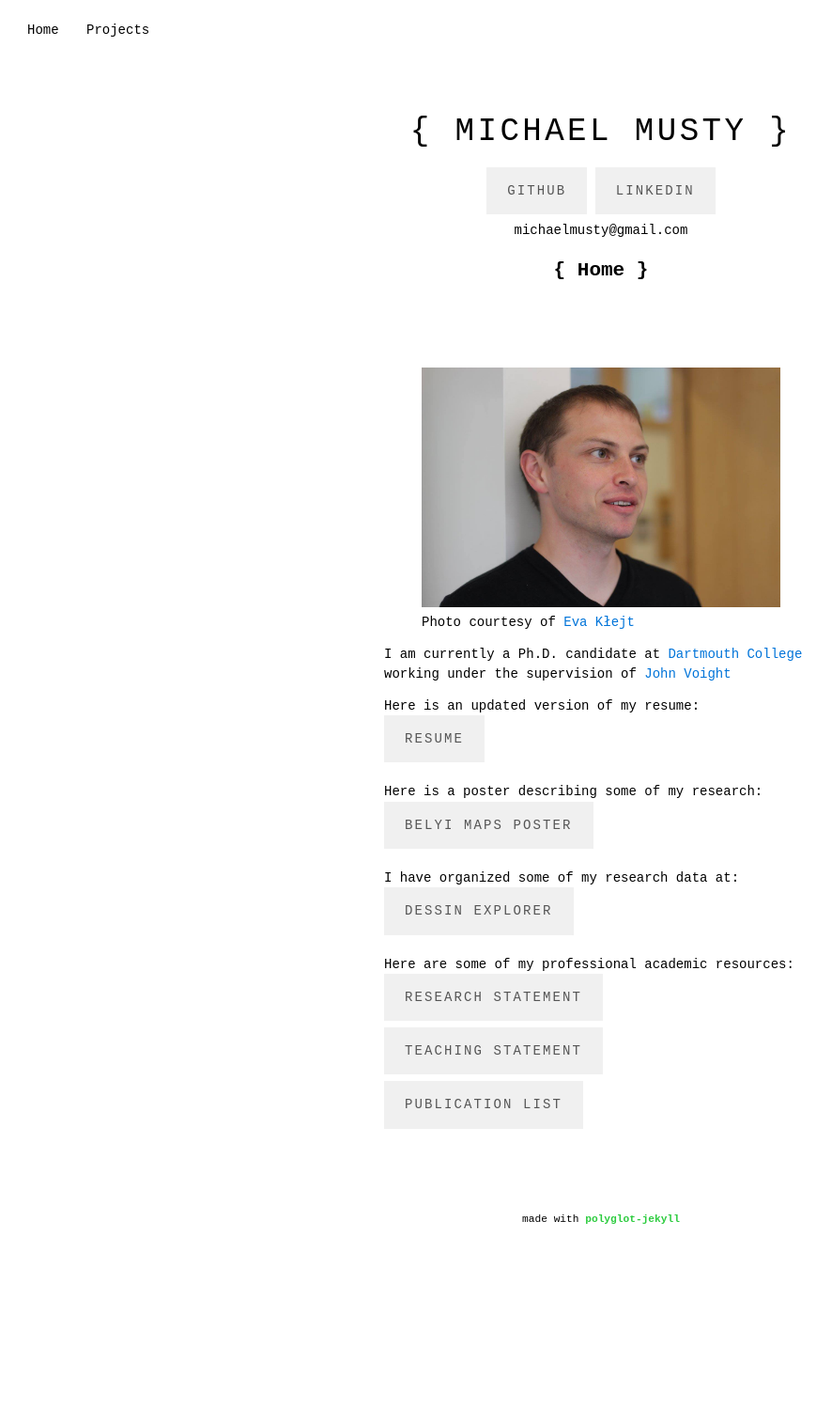
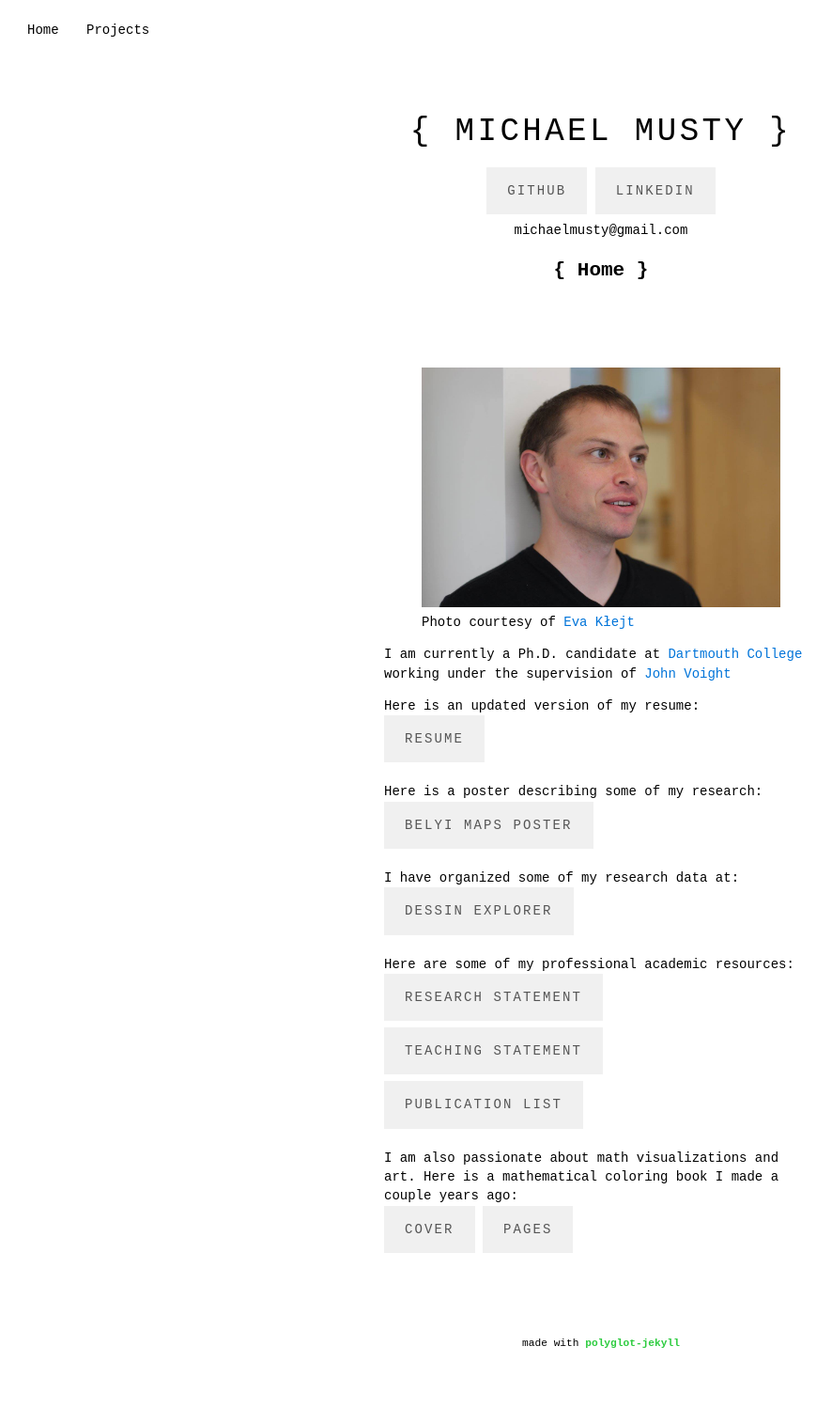
Before and after one commit to michaelmusty/michaelmusty.github.io, a Jekyll site: the page built from index.md, in a window 1280 px wide. Shown: the whole page at 94% size, without its empty margins (0-886 px from the left). Built offline with Jekyll 4.4.1, drawn with Linux system fonts in a browser that asks for light colours; before the commit the page ends 1366 px from its top, so only the background shows below that.

Commit message:
coloring book

```diff
--- a/index.md
+++ b/index.md
@@ -45,3 +45,9 @@ Here are some of my professional academic resources:
 [Teaching Statement](https://www.dropbox.com/s/xk3tytbb89n03nz/teaching-statement.pdf?dl=0){:class="btn btn--gray"}
 <br>
 [Publication List](https://www.dropbox.com/s/h51dqlbnkjupb57/musty_publication_list.pdf?dl=0){:class="btn btn--gray"}
+
+I am also passionate about math visualizations and art.
+Here is a mathematical coloring book I made a couple years ago:
+<br>
+[cover](assets/cover.pdf){:class="btn btn--gray"}
+[pages](assets/pages.pdf){:class="btn btn--gray"}
```
Also changed, not shown: 2 other files.
